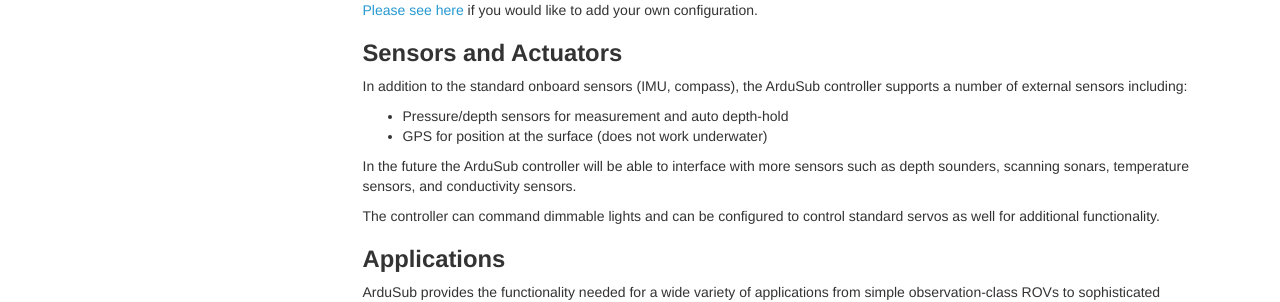
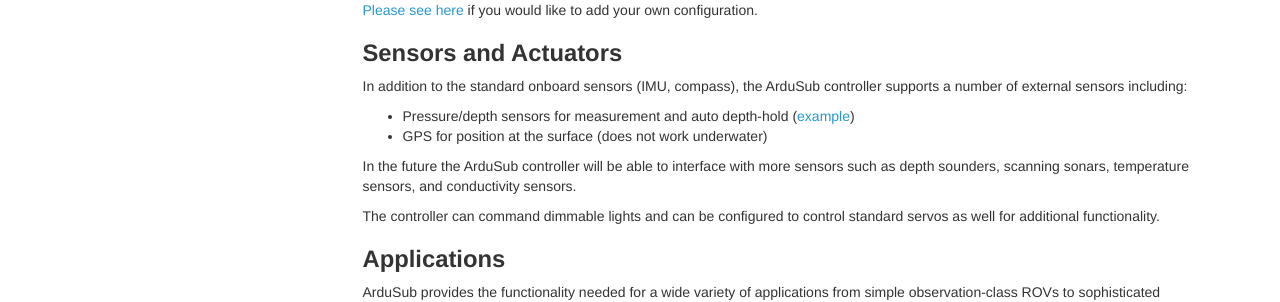
Before and after one commit to bluerobotics/retired-ardusub-docs, a Jekyll site: the page built from pages/introduction.md, in a window 1280 px wide and 900 px high, scrolled down 1661 px. Shown: the part 306-608 px from the top of the window. Built offline with Jekyll 4.4.1, drawn with Linux system fonts in a browser that asks for light colours; nearby versions of some CDN libraries; some web fonts are replaced; comment, search, counter and statistics services are not loaded.

Commit message:
Style updates.

```diff
--- a/pages/introduction.md
+++ b/pages/introduction.md
@@ -114,7 +114,7 @@ ArduSub includes a high-level motor library that can configure motors in any con
 
 In addition to the standard onboard sensors (IMU, compass), the ArduSub controller supports a number of external sensors including:
 
-- Pressure/depth sensors for measurement and auto depth-hold
+- Pressure/depth sensors for measurement and auto depth-hold ([example](https://www.bluerobotics.com/store/electronics/bar30-sensor-r1/))
 - GPS for position at the surface (does not work underwater)
 
 In the future the ArduSub controller will be able to interface with more sensors such as depth sounders, scanning sonars, temperature sensors, and conductivity sensors.
```
Also changed, not shown: pages/developers.md (+4 -12 lines).
